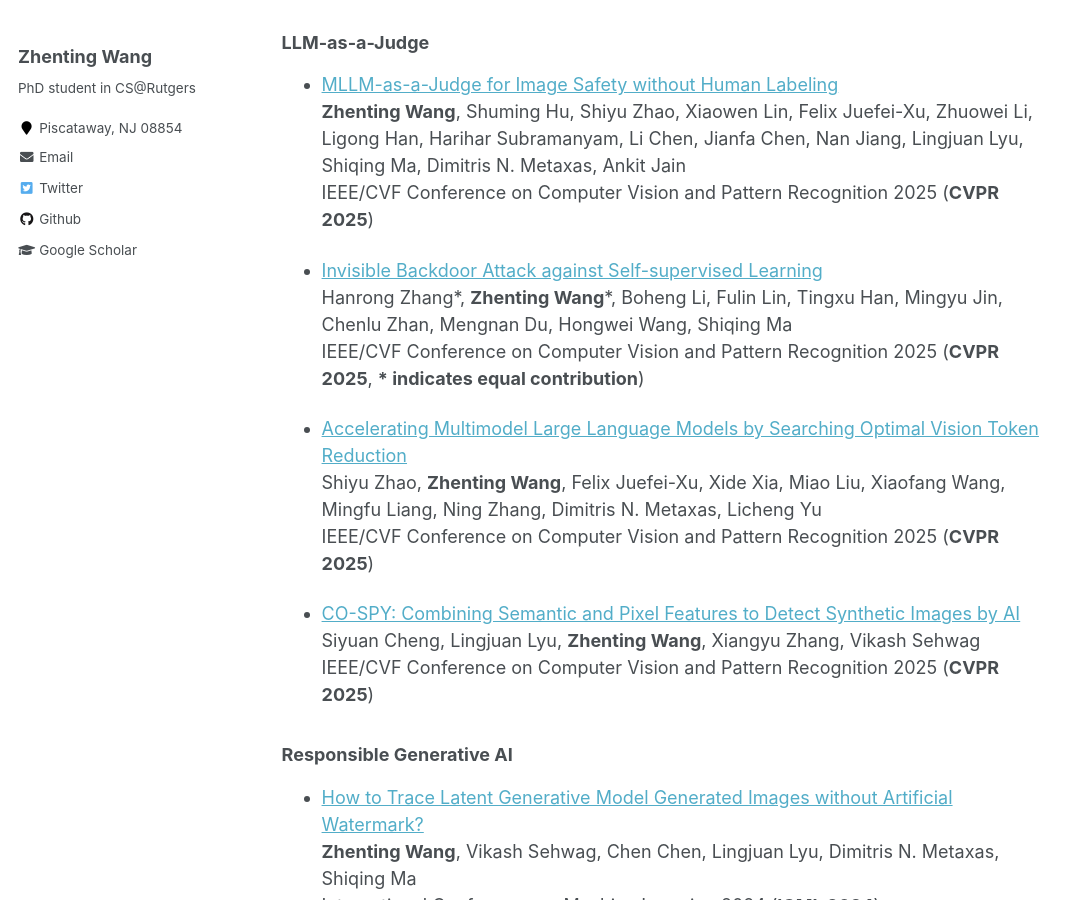
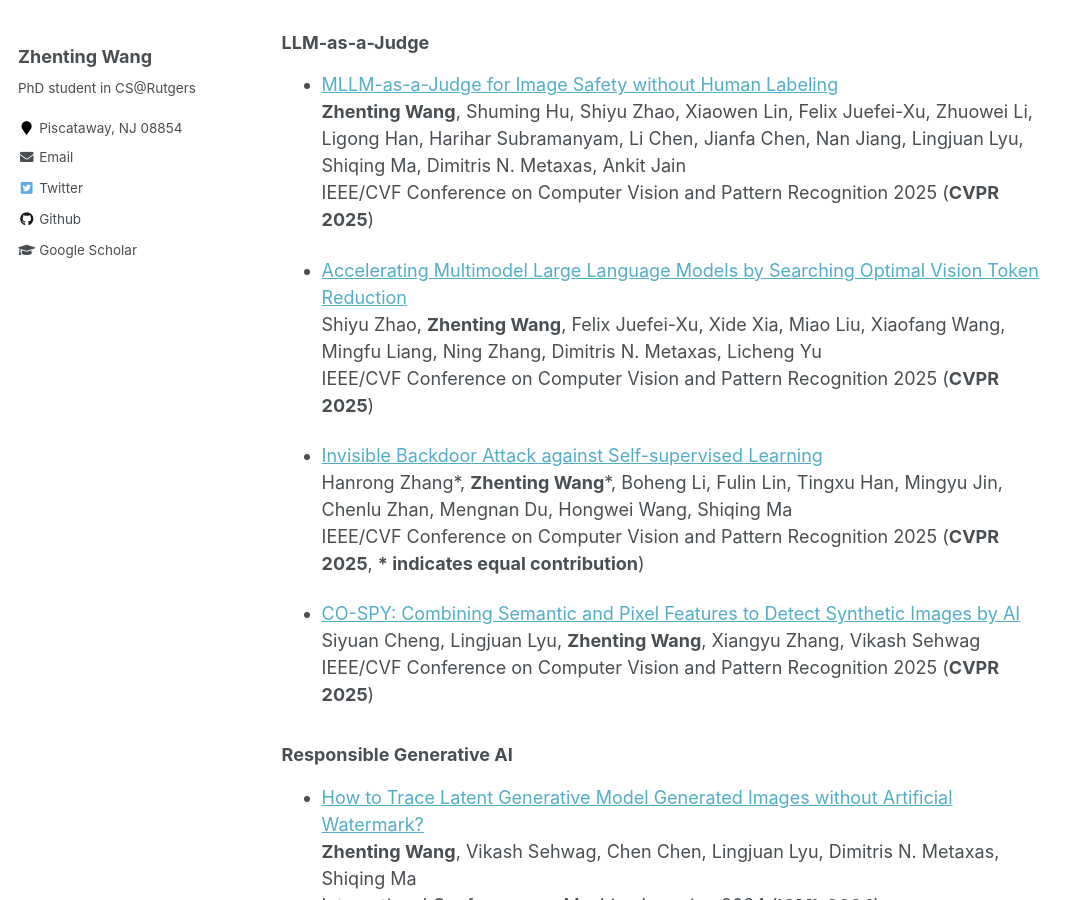
Before and after one commit to ZhentingWang/zhentingwang.github.io, a Jekyll site: the page built from _pages/about.md, in a window 1280 px wide and 900 px high, scrolled down 1411 px. Shown: the whole window, without its empty margins (0-1082 px from the left). Built offline with Jekyll 4.4.1, drawn with Linux system fonts in a browser that asks for light colours.

```diff
--- a/_pages/about.md
+++ b/_pages/about.md
@@ -95,13 +95,13 @@ Zhuowei Li, Haizhou Shi, Yunhe Gao, Di Liu, **Zhenting Wang**, Yuxiao Chen, Ting
 **Zhenting Wang**, Shuming Hu, Shiyu Zhao, Xiaowen Lin, Felix Juefei-Xu, Zhuowei Li, Ligong Han, Harihar Subramanyam, Li Chen, Jianfa Chen, Nan Jiang, Lingjuan Lyu, Shiqing Ma, Dimitris N. Metaxas, Ankit Jain
 IEEE/CVF Conference on Computer Vision and Pattern Recognition 2025 (**CVPR 2025**)
 
+* [Accelerating Multimodel Large Language Models by Searching Optimal Vision Token Reduction](https://arxiv.org/pdf/2412.00556)
+Shiyu Zhao, **Zhenting Wang**, Felix Juefei-Xu, Xide Xia, Miao Liu, Xiaofang Wang, Mingfu Liang, Ning Zhang, Dimitris N. Metaxas, Licheng Yu
+IEEE/CVF Conference on Computer Vision and Pattern Recognition 2025 (**CVPR 2025**)
+
 * [Invisible Backdoor Attack against Self-supervised Learning](https://arxiv.org/pdf/2405.14672)
 Hanrong Zhang*, **Zhenting Wang**\*, Boheng Li, Fulin Lin, Tingxu Han, Mingyu Jin, Chenlu Zhan, Mengnan Du, Hongwei Wang, Shiqing Ma
 IEEE/CVF Conference on Computer Vision and Pattern Recognition 2025 (**CVPR 2025**, **\* indicates equal contribution**)
-
-* [Accelerating Multimodel Large Language Models by Searching Optimal Vision Token Reduction](https://arxiv.org/pdf/2412.00556)
-Shiyu Zhao, **Zhenting Wang**, Felix Juefei-Xu, Xide Xia, Miao Liu, Xiaofang Wang, Mingfu Liang, Ning Zhang, Dimitris N. Metaxas, Licheng Yu
-IEEE/CVF Conference on Computer Vision and Pattern Recognition 2025 (**CVPR 2025**)
 
 * [CO-SPY: Combining Semantic and Pixel Features to Detect Synthetic Images by AI](https://zhentingwang.github.io/)
 Siyuan Cheng, Lingjuan Lyu, **Zhenting Wang**, Xiangyu Zhang, Vikash Sehwag
```
